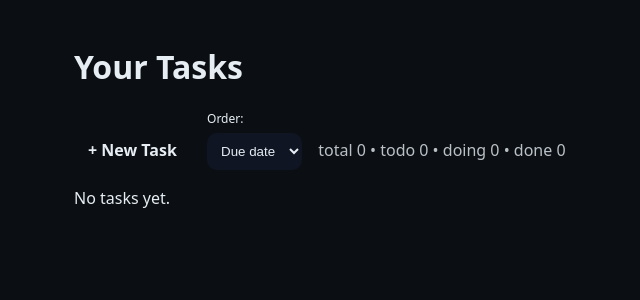
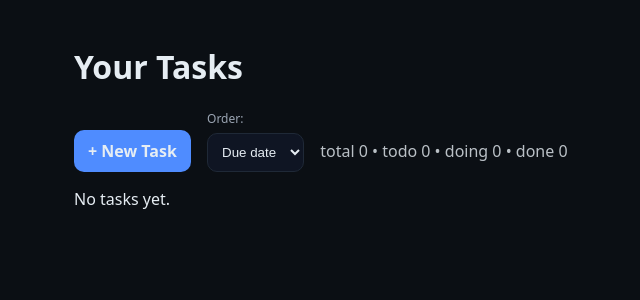
Before and after one commit to mjcolmenarez/todo2-devops, a Django app: page / in a window 1280 px wide. Shown: the part 47-347 px from the top of the page, without its empty margins (110-750 px from the left). Run offline with Django 5.2, Linux system fonts and the light colour scheme; data that the repository does not hold is empty.

Commit message:
Add CSS styles and whitenoise static config

```diff
--- a/static/css/styles.css
+++ b/static/css/styles.css
@@ -25,7 +25,6 @@ a{color:#8ab4ff;text-decoration:none}
 .kanban{display:grid;grid-template-columns:1fr 1fr 1fr;gap:16px}
 .kanban h3{margin-top:0}
 .muted{opacity:.6}
-cat >> static/css/styles.css <<'EOF'
 
 /* === UI polish: design tokens & base === */
 :root{
--- a/todo/settings.py
+++ b/todo/settings.py
@@ -96,7 +96,11 @@ USE_TZ = True
 # Static files
 # ---------------------------------------------------------
 STATIC_URL = "/static/"
-STATIC_ROOT = BASE_DIR / "staticfiles"
+
 STATICFILES_DIRS = [BASE_DIR / "static"]
 
+STATIC_ROOT = BASE_DIR / "staticfiles"
+
+STATICFILES_STORAGE = "whitenoise.storage.CompressedManifestStaticFilesStorage"
+
 DEFAULT_AUTO_FIELD = "django.db.models.BigAutoField"
```
Also changed, not shown: 1 other file.
